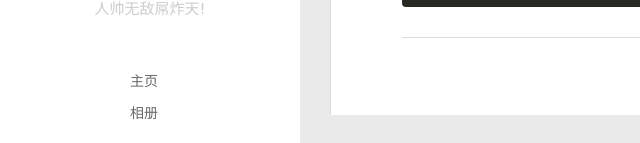
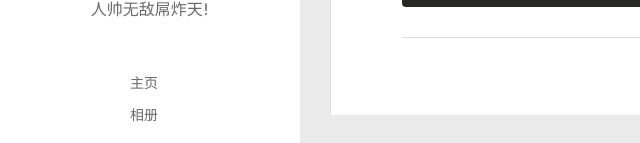
Before and after one commit to z961705025/z961705025.github.io, a plain HTML site: page index.html in a window 1280 px wide. Shown: the part 344-487 px from the top of the page, 0-640 px from the left. Drawn offline with Linux system fonts and the light colour scheme.

Commit message:
Site updated: 2017-05-24 16:49:50

```diff
--- a/index.html
+++ b/index.html
@@ -26,8 +26,8 @@
     #container.show {
       background: linear-gradient(200deg,#a0cfe4,#e8c37e);
     }
-	.long{ font-size:15px;
-        color: #ccc;
+	.long{ font-size:16px;
+        color: #696969;
 	}
   </style>
 
```
